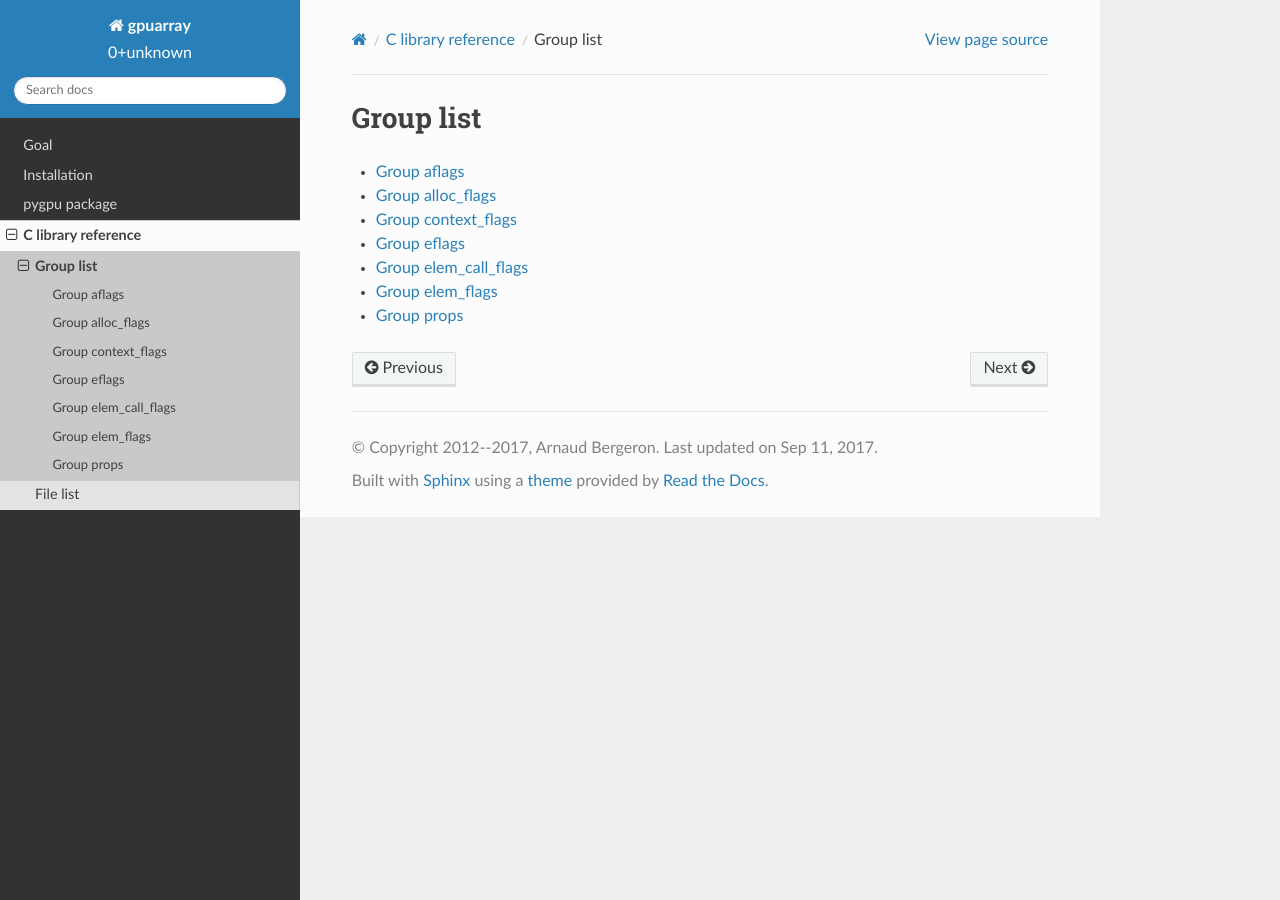
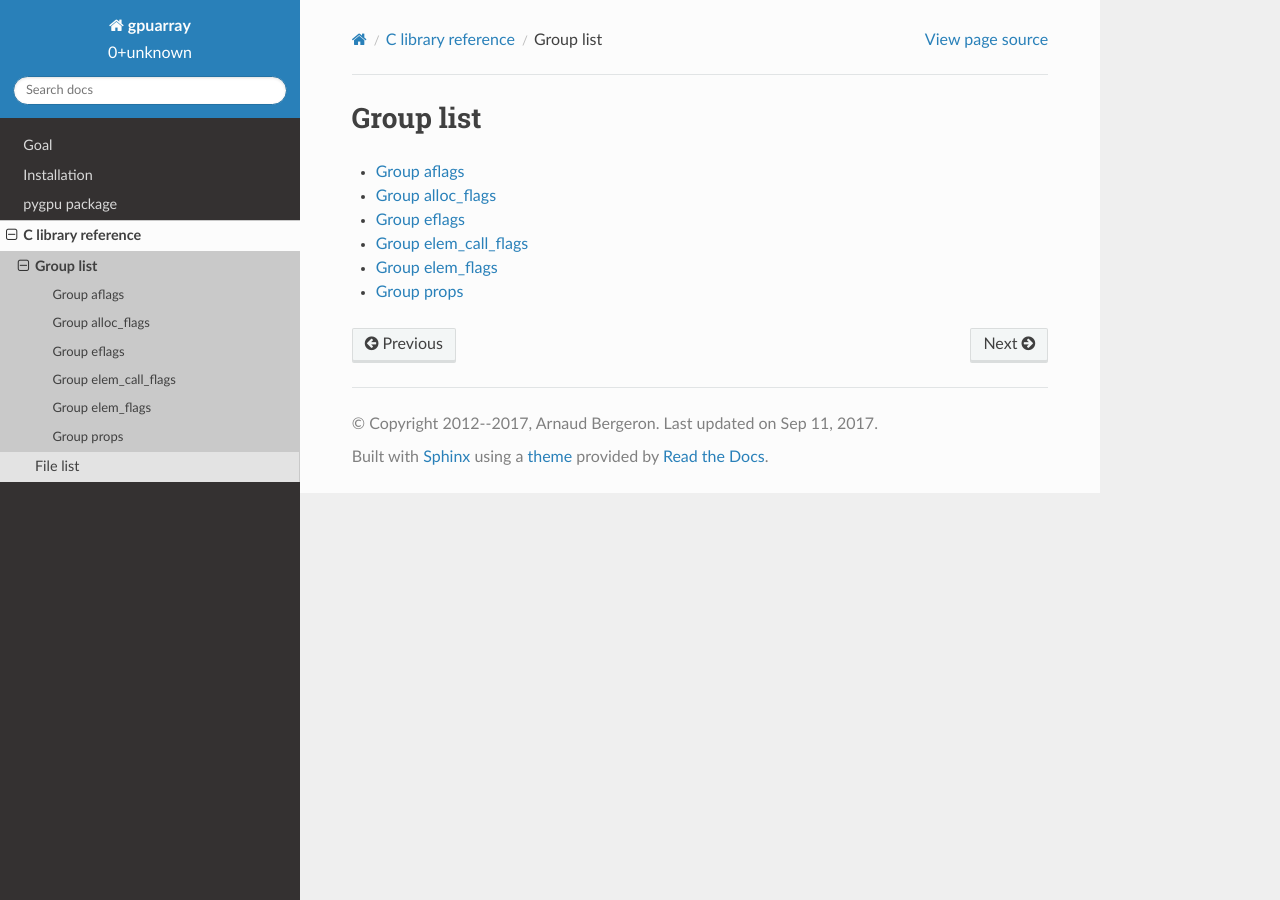
Before and after one commit to Theano/libgpuarray, a Sphinx documentation site: the page built from doc/c_api/grouplist.rst, in a window 1280 px wide. Built offline with Sphinx 7.4.7 and the Read the Docs theme 2.0.0, drawn with Linux system fonts in a browser that asks for light colours.

Commit message:
Fix warnings that have crept up.

```diff
--- a/doc/c_api/group/group__context__flags.rst
+++ /dev/null
@@ -1,5 +0,0 @@
-Group context_flags
-===================
-
-.. doxygengroup:: context_flags
-   :no-link:
--- a/doc/conf.py
+++ b/doc/conf.py
@@ -151,10 +151,6 @@
 # using the given strftime format.
 html_last_updated_fmt = '%b %d, %Y'
 
-# If true, SmartyPants will be used to convert quotes and dashes to
-# typographically correct entities.
-html_use_smartypants = True
-
 # Custom sidebar templates, maps document names to template names.
 #html_sidebars = {}
 
```
